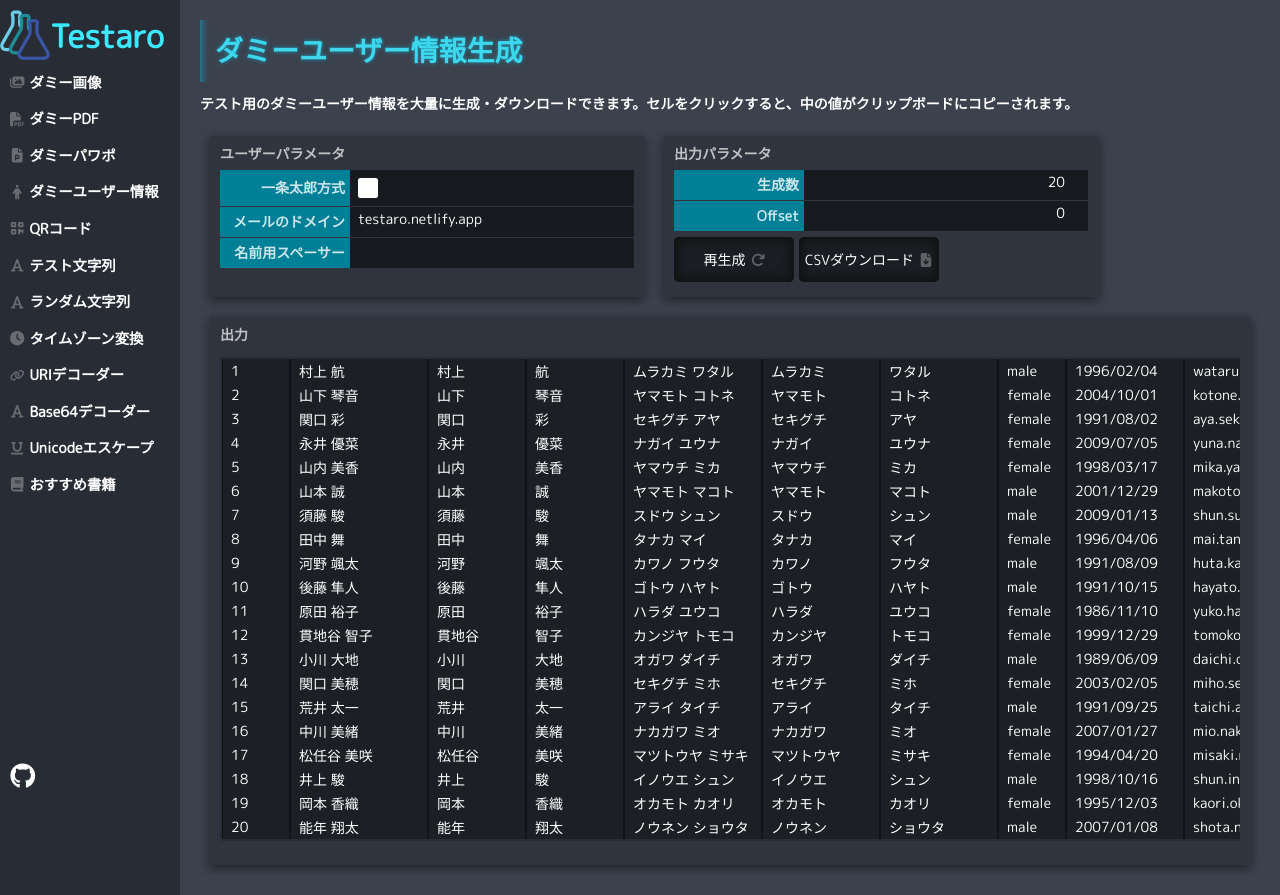
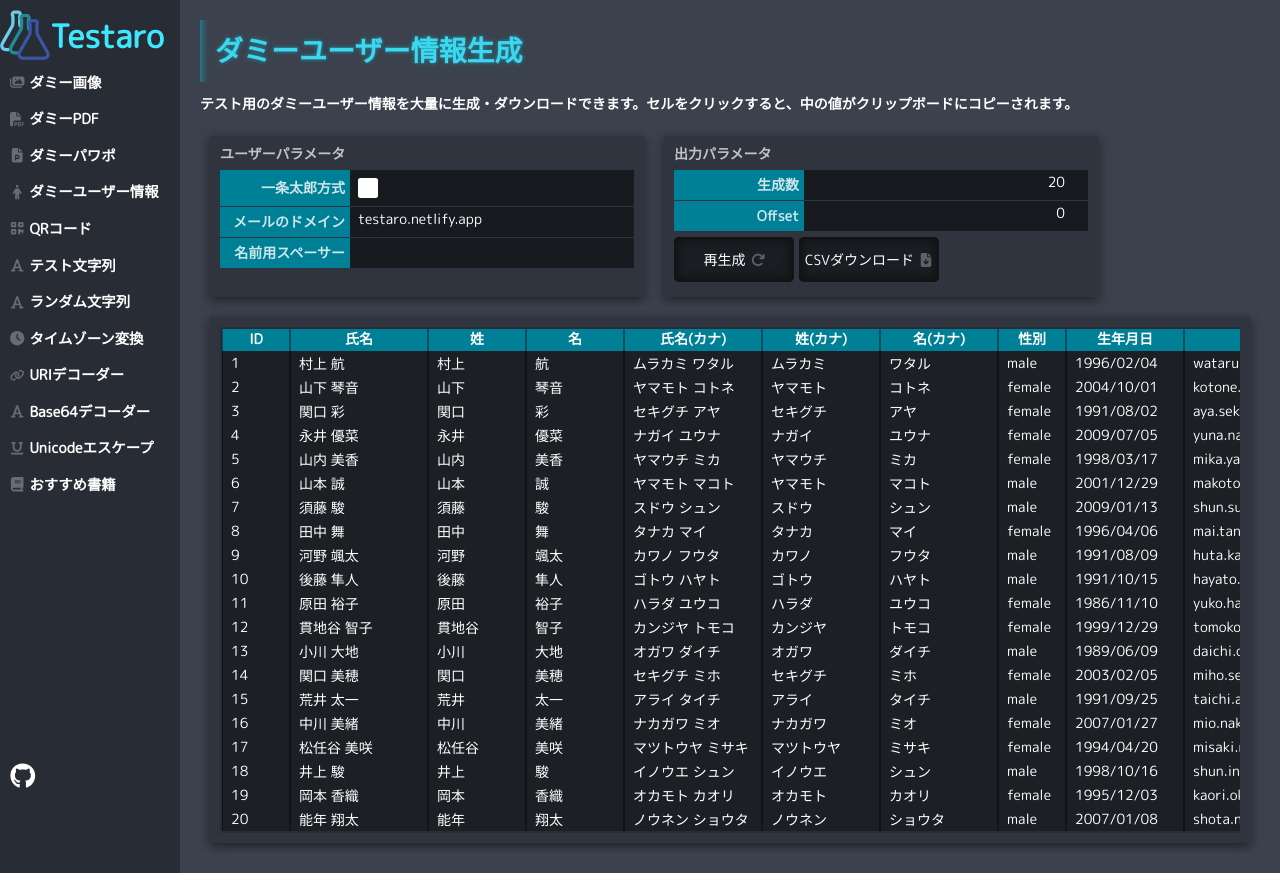
Before and after one commit to jesusisao/testaro, a Next.js app: page /user-generator in a window 1280 px wide. After the commit the page ends 873 px from the top, so only its background shows below. Built offline with nearby package versions, Linux system fonts and the light colour scheme.

Commit message:
ダミーユーザー情報生成にテーブルヘッダーを追加

```diff
--- a/src/components/UserGenerator/UserGenerator.tsx
+++ b/src/components/UserGenerator/UserGenerator.tsx
@@ -105,7 +105,6 @@ const UserGenerator: React.FC = () => {
         style={{ display: "block" }}
       >
         <div className={commonStyle.outputContainer}>
-          <p className={commonStyle.outputLabel}>出力</p>
           <UserTable
             users={users}
             idOffset={idOffset}
--- a/src/components/UserGenerator/UserTable.module.scss
+++ b/src/components/UserGenerator/UserTable.module.scss
@@ -1,6 +1,7 @@
 @import "styles/config.scss";
 
 .instanceRecords {
+  margin: 0;
   display: block;
   list-style: none;
   overflow-x: scroll;
@@ -19,3 +20,15 @@
     }
   }
 }
+
+.headerCell {
+  padding: 2px 8px 4px 8px;
+  text-align: center;
+  border-left: solid rgba(0, 0, 0, 0.4) 1px;
+  border-right: solid rgba(0, 0, 0, 0.4) 1px;
+  background-color: $config-label-color;
+  color: $config-font-color;
+  overflow: hidden;
+  text-overflow: ellipsis;
+  white-space: nowrap;
+}
--- a/src/components/UserGenerator/UserTable.tsx
+++ b/src/components/UserGenerator/UserTable.tsx
@@ -8,6 +8,50 @@ import {
   usersDisplayHashArray,
   userDisplayInfo,
 } from "src/models/user/user";
+
+const headerLabels: Record<string, string> = {
+  id: "ID",
+  joinedName: "氏名",
+  familyName: "姓",
+  givenName: "名",
+  joinedNameKana: "氏名(カナ)",
+  familyNameKana: "姓(カナ)",
+  givenNameKana: "名(カナ)",
+  familyNameRome: "姓(ローマ字)",
+  givenNameRome: "名(ローマ字)",
+  sex: "性別",
+  birthday: "生年月日",
+  email: "メールアドレス",
+  postalCode: "郵便番号",
+  prefecture: "都道府県",
+  city: "市区町村",
+  townArea: "町名",
+  houseNumber: "番地",
+  prefectureKana: "都道府県(カナ)",
+  cityKana: "市区町村(カナ)",
+  townAreaKana: "町名(カナ)",
+};
+
+const generateHeaderRow = (): React.JSX.Element => {
+  const items = [];
+  for (const key of sortedUserKeys) {
+    if (!userDisplayInfo[key]["display"]) continue;
+    items.push(
+      <div
+        className={style.headerCell}
+        style={{ width: userDisplayInfo[key]["width"] }}
+        key={`header_${key}`}
+      >
+        {headerLabels[key] || key}
+      </div>
+    );
+  }
+  return (
+    <li key="header_row" className={`${commonStyle.nowrap}`}>
+      {items}
+    </li>
+  );
+};
 
 const generateUserRow = (
   index: number,
@@ -41,6 +85,9 @@ const generateUserTable = (
 ): React.JSX.Element => {
   const displayUsers = usersDisplayHashArray(users, idOffset, nameSeparator);
   const items = [];
+
+  items.push(generateHeaderRow());
+
   for (const [i, user] of displayUsers.entries()) {
     items.push(generateUserRow(i + idOffset, user));
   }
--- a/styles/config.scss
+++ b/styles/config.scss
@@ -6,6 +6,7 @@ $config-link-color: #3de8ff;
 $config-button-color: #1a1d22;
 $config-button-accent-color: #61edff;
 $config-button-clicked-color: #ffd726;
+$config-label-color: #008097;
 $config-checkbox-color: #0669d4;
 $config-background-color: #3b414d;
 $config-disabled-form-color: rgba(0, 0, 0, 0.1);
```
